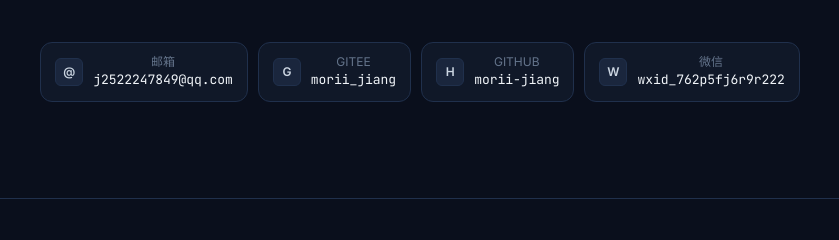
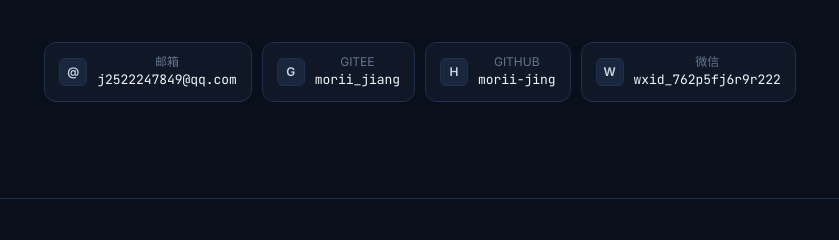
Before and after one commit to morii-jing/morii-jing.github.io, a plain HTML site: page index.html in a window 1280 px wide. Shown: the part 8422-8662 px from the top of the page, 220-1059 px from the left. Drawn offline with Linux system fonts and the light colour scheme.

Commit message:
修正 GitHub 链接

```diff
--- a/index.html
+++ b/index.html
@@ -1585,9 +1585,9 @@ html.js-anim .reveal.d3{transition-delay:.18s;}
         <span class="ico">G</span>
         <span><span class="lbl">Gitee</span><span class="val">morii_jiang</span></span>
       </a></li>
-      <li class="reveal d2"><a href="https://github.com/morii-jiang" target="_blank" rel="noopener" data-copy="morii-jiang">
+      <li class="reveal d2"><a href="https://github.com/morii-jing" target="_blank" rel="noopener" data-copy="morii-jing">
         <span class="ico">H</span>
-        <span><span class="lbl">GitHub</span><span class="val">morii-jiang</span></span>
+        <span><span class="lbl">GitHub</span><span class="val">morii-jing</span></span>
       </a></li>
       <li class="reveal d3"><a href="#" id="wechatLink" data-copy="wxid_762p5fj6r9r222">
         <span class="ico">W</span>
```
